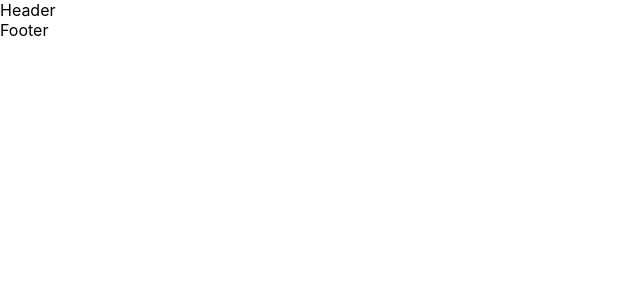
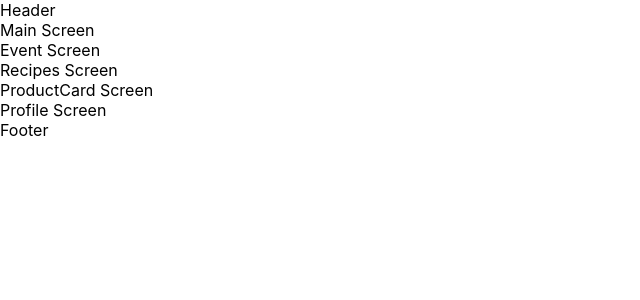
Before and after one commit to mitjasha/avocado, a React (Create React App) app: page / in a window 1280 px wide. Shown: the top 300 px of the page, without its empty margins (0-640 px from the left). Built offline with nearby package versions, Linux system fonts and the light colour scheme.

Commit message:
feat: add template for screens

```diff
--- a/src/App.tsx
+++ b/src/App.tsx
@@ -1,12 +1,23 @@
 import React from "react";
 import Footer from "./containers/Footer/Footer";
 import Header from "./containers/Header/Header";
+import EventScreen from "./pages/EventScreen/EventScreen";
+import MainScreen from "./pages/MainScreen/MainScreen";
+import ProductCardScreen from "./pages/ProductCardScreen/ProductCardScreen";
+import ProfileScreen from "./pages/ProfileScreen/ProfieScreen";
+import RecipesScreen from "./pages/RecipesScreen/RecipesScreen";
 
 const App: React.FC = () => {
   return (
     <>
       <Header />
-      <main className="main-app"> </main>
+      <main className="main-app">
+        <MainScreen />
+        <EventScreen />
+        <RecipesScreen />
+        <ProductCardScreen />
+        <ProfileScreen />
+      </main>
       <Footer />
     </>
   );
--- /dev/null
+++ b/src/pages/EventScreen/EventScreen.tsx
@@ -0,0 +1,11 @@
+import React from "react";
+import "./EventScreen.scss";
+
+const EventScreen: React.FC = () => {
+  return (
+    <div className="event-screen">
+      <div>Event Screen</div>
+    </div>
+  );
+};
+export default EventScreen;
--- /dev/null
+++ b/src/pages/MainScreen/MainScreen.tsx
@@ -0,0 +1,11 @@
+import React from "react";
+import "./MainScreen.scss";
+
+const MainScreen: React.FC = () => {
+  return (
+    <div className="main-screen">
+      <div>Main Screen</div>
+    </div>
+  );
+};
+export default MainScreen;
--- /dev/null
+++ b/src/pages/ProductCardScreen/ProductCardScreen.tsx
@@ -0,0 +1,11 @@
+import React from "react";
+import "./ProductCardScreen.scss";
+
+const ProductCardScreen: React.FC = () => {
+  return (
+    <div className="product-screen">
+      <div>ProductCard Screen</div>
+    </div>
+  );
+};
+export default ProductCardScreen;
--- /dev/null
+++ b/src/pages/ProfileScreen/ProfieScreen.tsx
@@ -0,0 +1,11 @@
+import React from "react";
+import "./ProfileScreen.scss";
+
+const ProfileScreen: React.FC = () => {
+  return (
+    <div className="profile-screen">
+      <div>Profile Screen</div>
+    </div>
+  );
+};
+export default ProfileScreen;
--- /dev/null
+++ b/src/pages/RecipesScreen/RecipesScreen.tsx
@@ -0,0 +1,11 @@
+import React from "react";
+import "./RecipesScreen.scss";
+
+const RecipesScreen: React.FC = () => {
+  return (
+    <div className="recipes-screen">
+      <div>Recipes Screen</div>
+    </div>
+  );
+};
+export default RecipesScreen;
--- a/src/pages/RegistrationScreen/RegistrationScreen.tsx
+++ b/src/pages/RegistrationScreen/RegistrationScreen.tsx
@@ -3,7 +3,7 @@ import "./RegistrationScreen.scss";
 
 const RegistrationScreen: React.FC = () => {
   return (
-    <div className="login-screen">
+    <div className="registration-screen">
       <div>Registration Screen</div>
     </div>
   );
```
Also changed, not shown: src/pages/EventScreen/EventScreen.scss (added), src/pages/MainScreen/MainScreen.scss (added), src/pages/ProductCardScreen/ProductCardScreen.scss (added), src/pages/ProfileScreen/ProfileScreen.scss (added), src/pages/RecipesScreen/RecipesScreen.scss (added).
